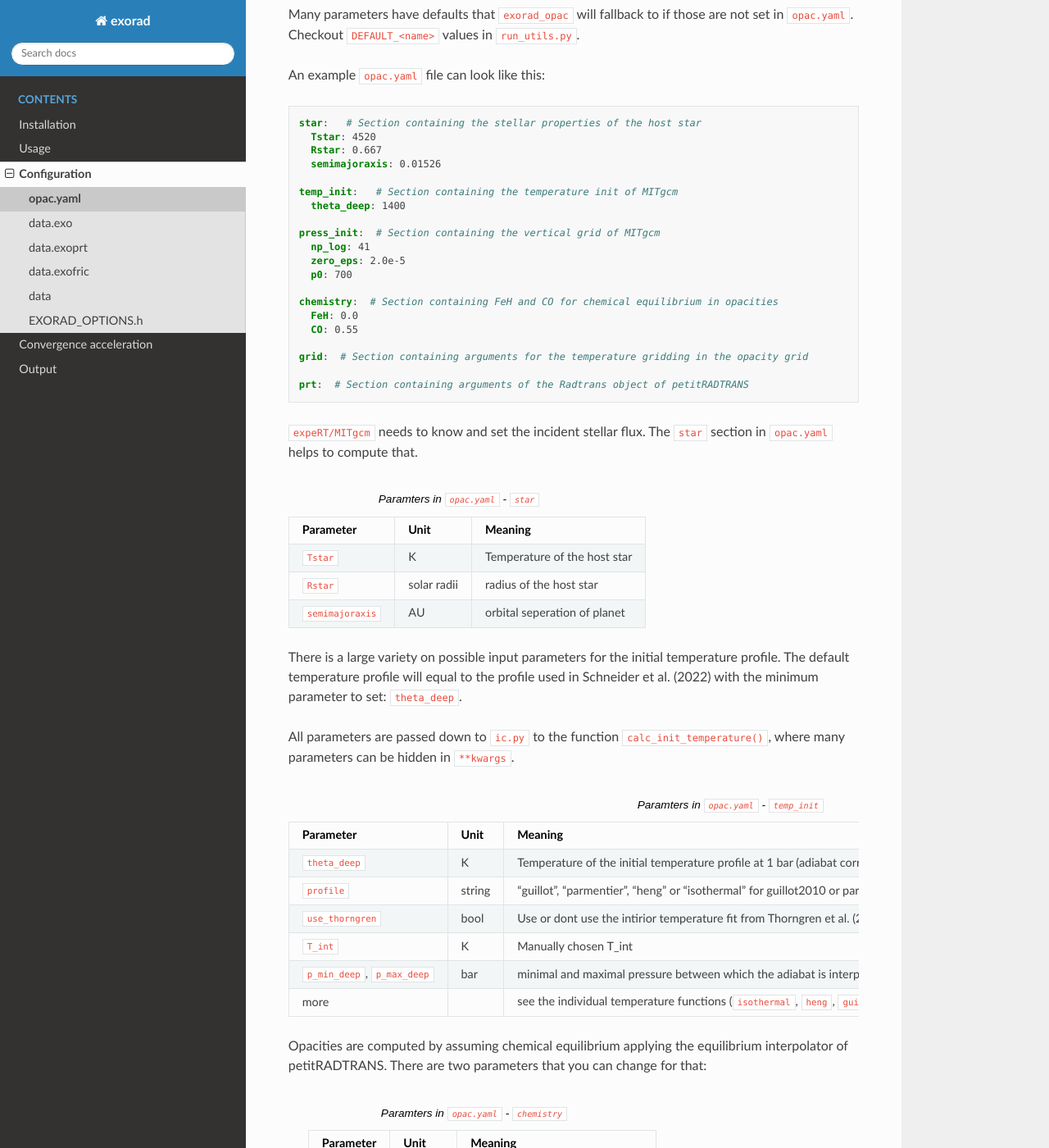
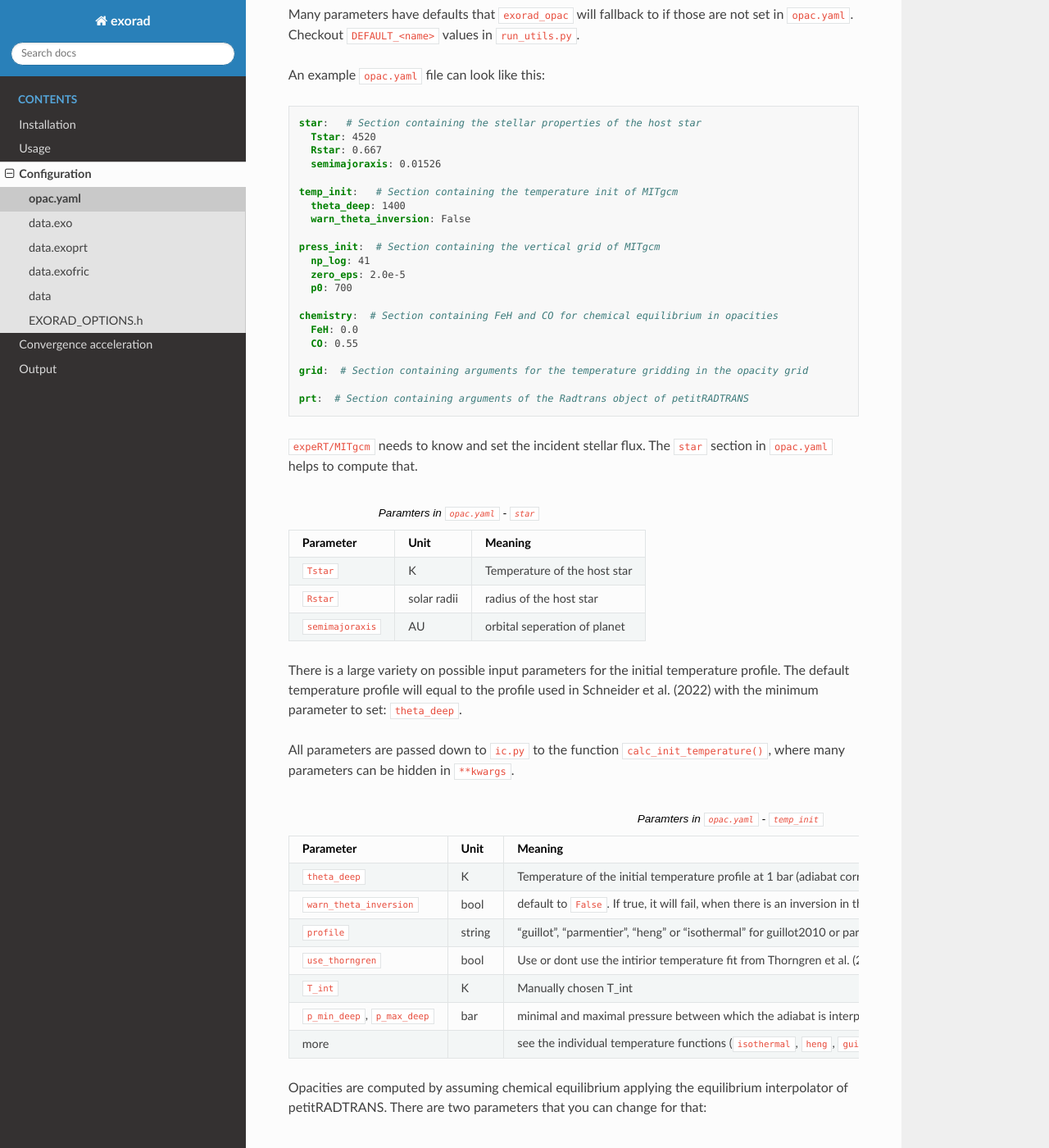
Before and after one commit to exorad/exorad-wiki, a Sphinx documentation site: the page built from doc/source/configfile/opac.rst, in a window 1280 px wide and 1400 px high, scrolled down 476 px. Shown: the whole window at 82% size. Built offline with Sphinx 7.4.7 and the Read the Docs theme 2.0.0, drawn with Linux system fonts in a browser that asks for light colours.

Commit message:
add warn_theta_inversion

```diff
--- a/doc/source/configfile/opac.rst
+++ b/doc/source/configfile/opac.rst
@@ -25,6 +25,7 @@ An example ``opac.yaml`` file can look like this:
 
     temp_init:   # Section containing the temperature init of MITgcm
       theta_deep: 1400
+      warn_theta_inversion: False
 
     press_init:  # Section containing the vertical grid of MITgcm
       np_log: 41
@@ -75,6 +76,9 @@ All parameters are passed down to ``ic.py`` to the function ``calc_init_temperat
    * - ``theta_deep``
      - K
      - Temperature of the initial temperature profile at 1 bar (adiabat correction)
+   * - ``warn_theta_inversion``
+     - bool
+     - default to ``False``. If true, it will fail, when there is an inversion in the temperature profile at depth.
    * - ``profile``
      - string
      - "guillot", "parmentier", "heng" or "isothermal" for guillot2010 or parmentier2015 or heng2011 or isothermal models respectively.
```
